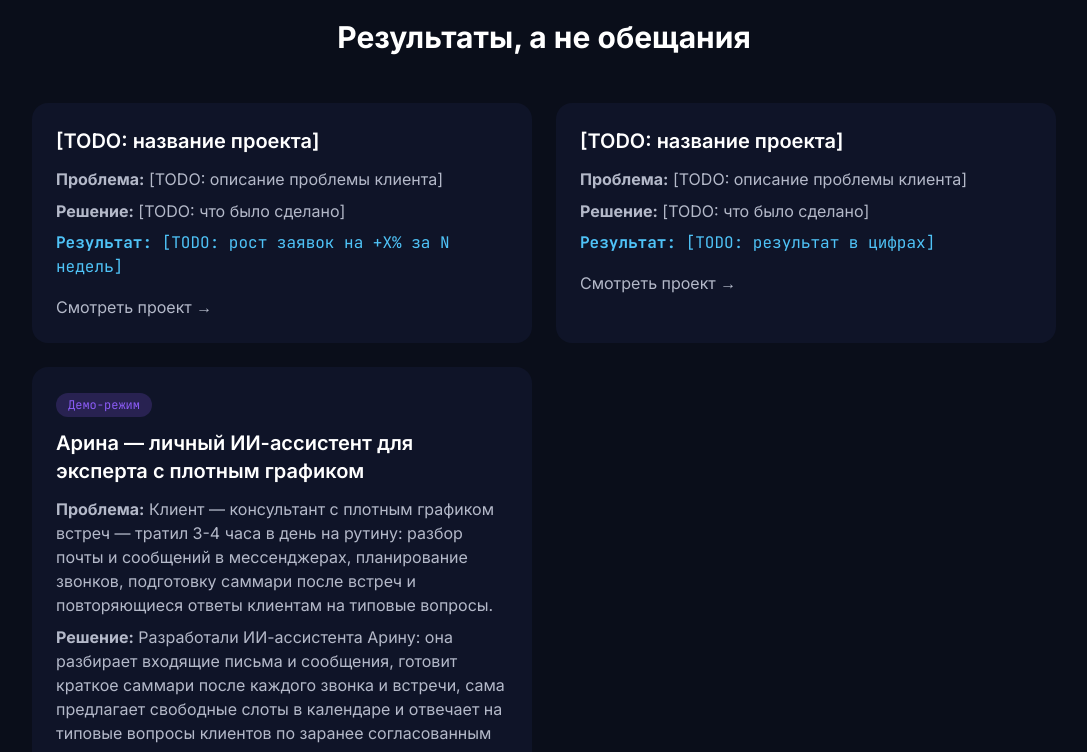
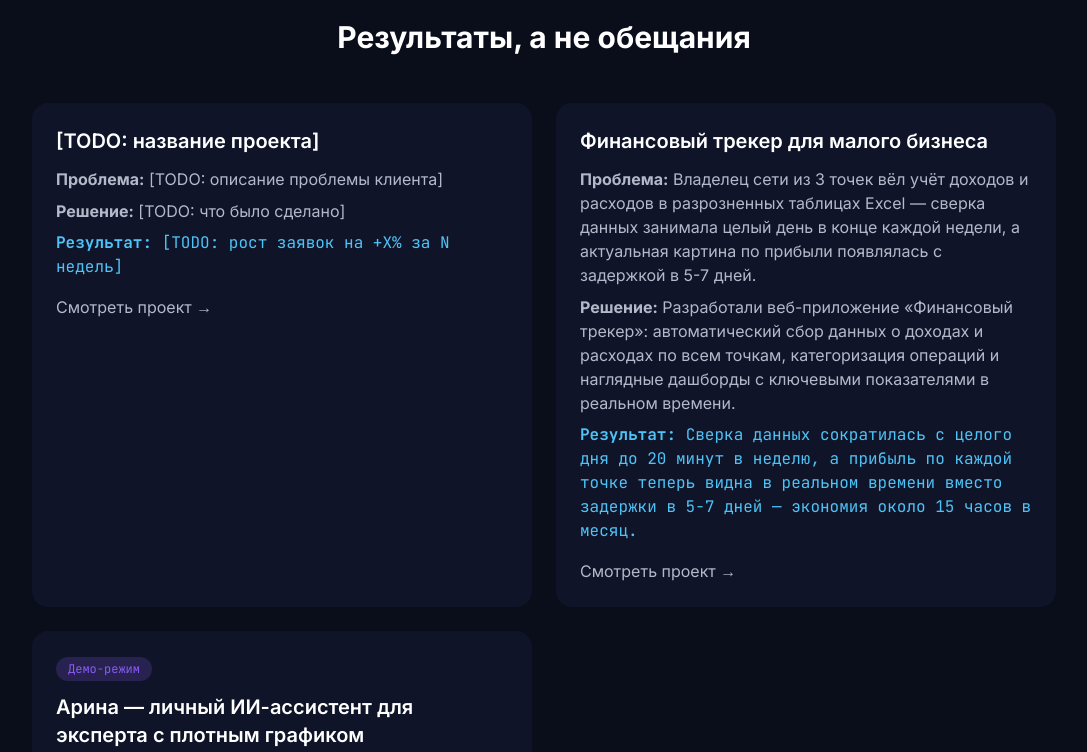
Before and after one commit to nvnbiz/bf-group-landing, a Next.js app: page / in a window 1280 px wide. Shown: the part 1520-2272 px from the top of the page, without its empty margins (96-1183 px from the left). Built offline with nearby package versions, Linux system fonts and the light colour scheme.

Commit message:
content: add real app case study for Финансовый трекер

```diff
--- a/data/content.ts
+++ b/data/content.ts
@@ -84,10 +84,13 @@ export const caseStudies: CaseStudy[] = [
   {
     id: 'case-apps-1',
     category: 'apps',
-    title: '[TODO: название проекта]',
-    problem: '[TODO: описание проблемы клиента]',
-    solution: '[TODO: что было сделано]',
-    result: '[TODO: результат в цифрах]',
+    title: 'Финансовый трекер для малого бизнеса',
+    problem:
+      'Владелец сети из 3 точек вёл учёт доходов и расходов в разрозненных таблицах Excel — сверка данных занимала целый день в конце каждой недели, а актуальная картина по прибыли появлялась с задержкой в 5-7 дней.',
+    solution:
+      'Разработали веб-приложение «Финансовый трекер»: автоматический сбор данных о доходах и расходах по всем точкам, категоризация операций и наглядные дашборды с ключевыми показателями в реальном времени.',
+    result:
+      'Сверка данных сократилась с целого дня до 20 минут в неделю, а прибыль по каждой точке теперь видна в реальном времени вместо задержки в 5-7 дней — экономия около 15 часов в месяц.',
     link: '[TODO: ссылка на проект]',
   },
   {
```
